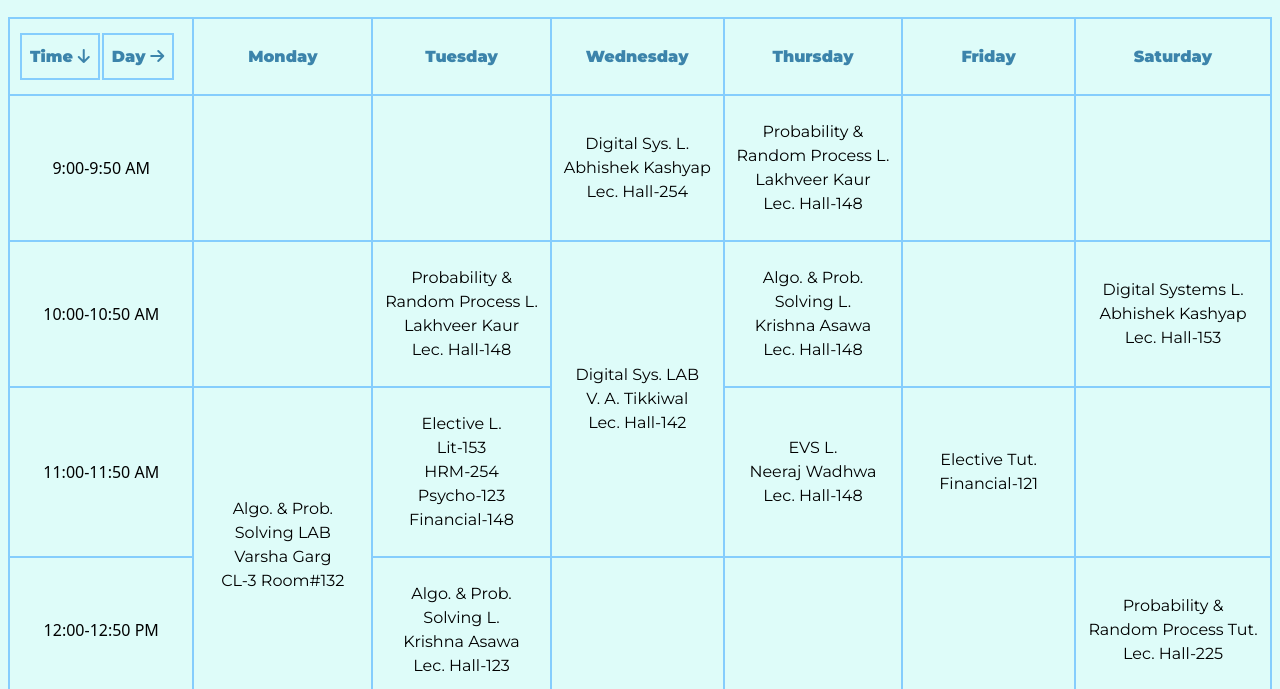
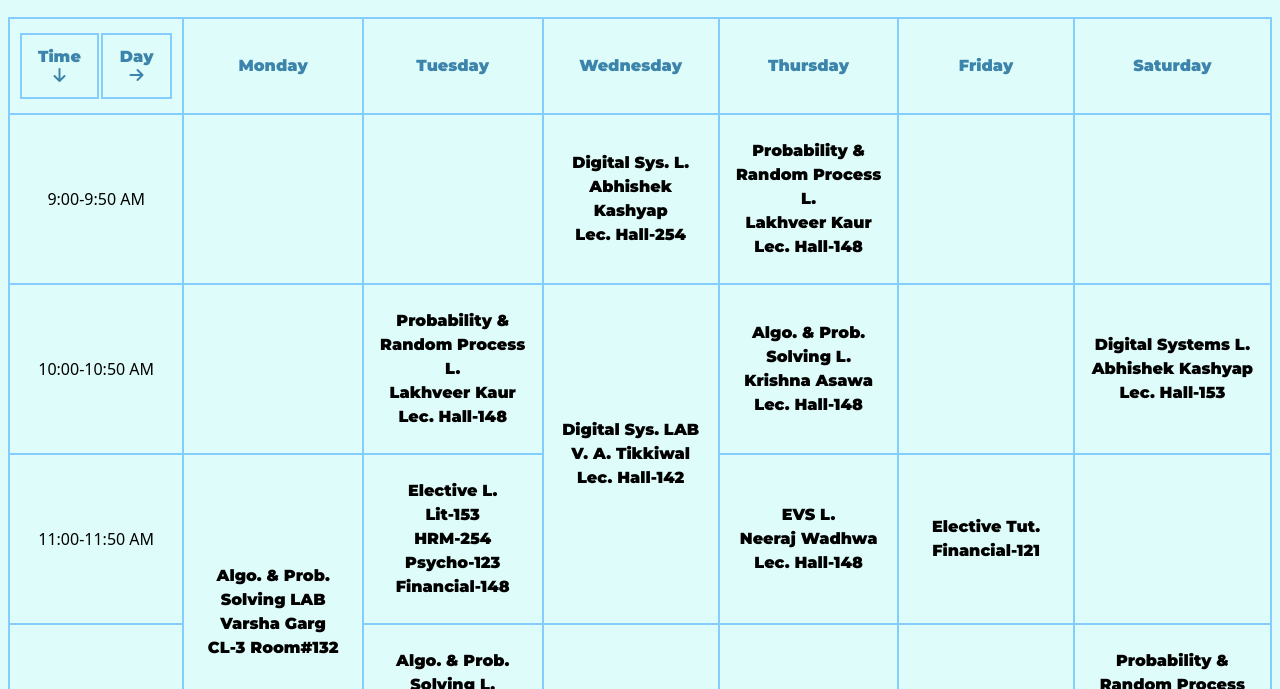
Before and after one commit to kanishk128/timeTable, a plain HTML site: page index.html in a window 1280 px wide. Shown: the part 111-800 px from the top of the page. Drawn offline with Linux system fonts and the light colour scheme.

Commit message:
increased font-weight for entries

```diff
--- a/CSS/styles.css
+++ b/CSS/styles.css
@@ -1,6 +1,6 @@
 h1 {text-align:center; font-family:"Ubuntu";  }
 h2 {text-align:center; font-family:"Ubuntu";  }
-p {text-align:center; font-family:"Montserrat"; line-height: 1.5; }
+p {text-align:center; font-family:"Montserrat"; line-height: 1.5; font-weight: 600;}
 
 #timetable {
   font-family: Sans;
```
